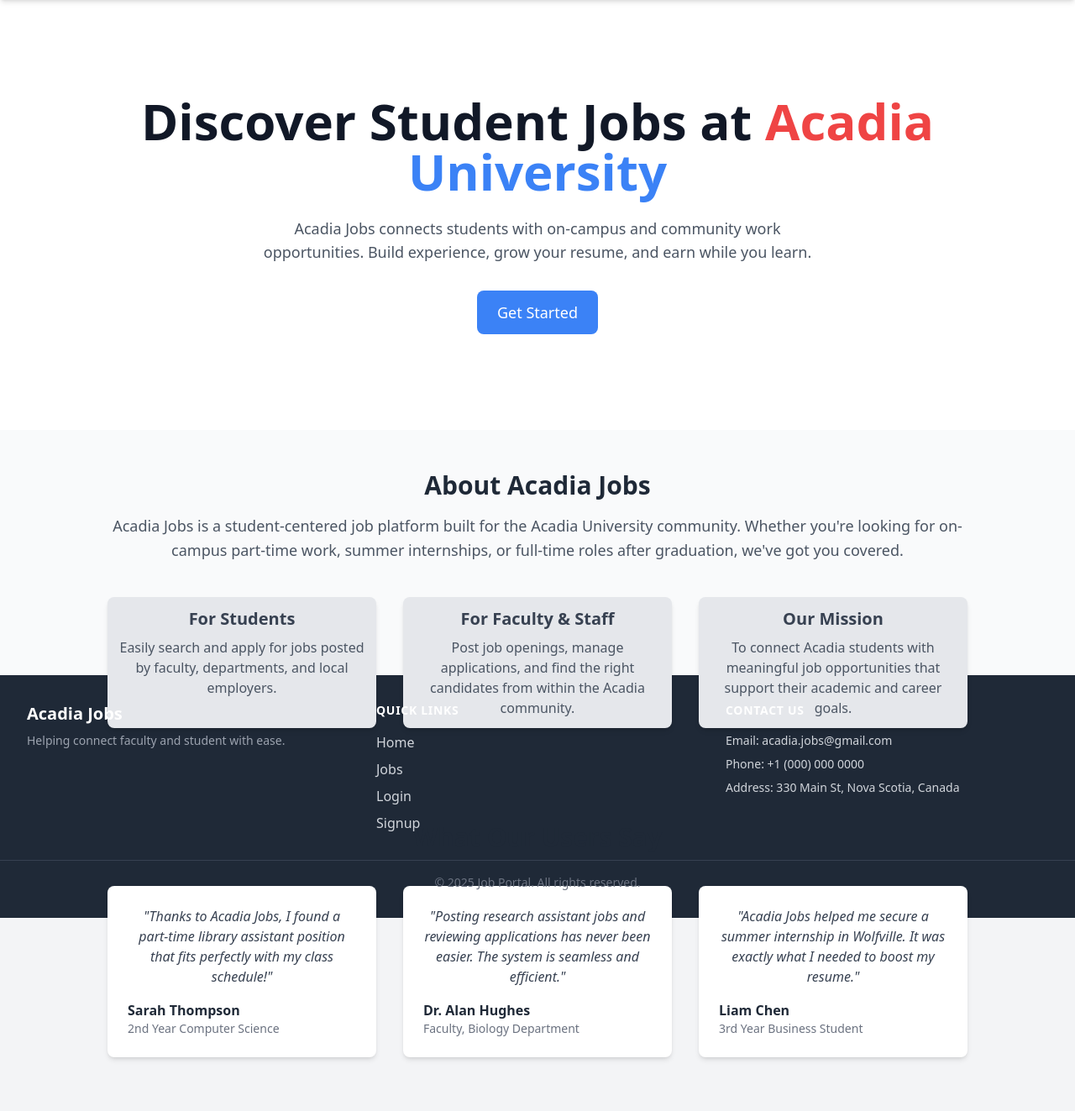
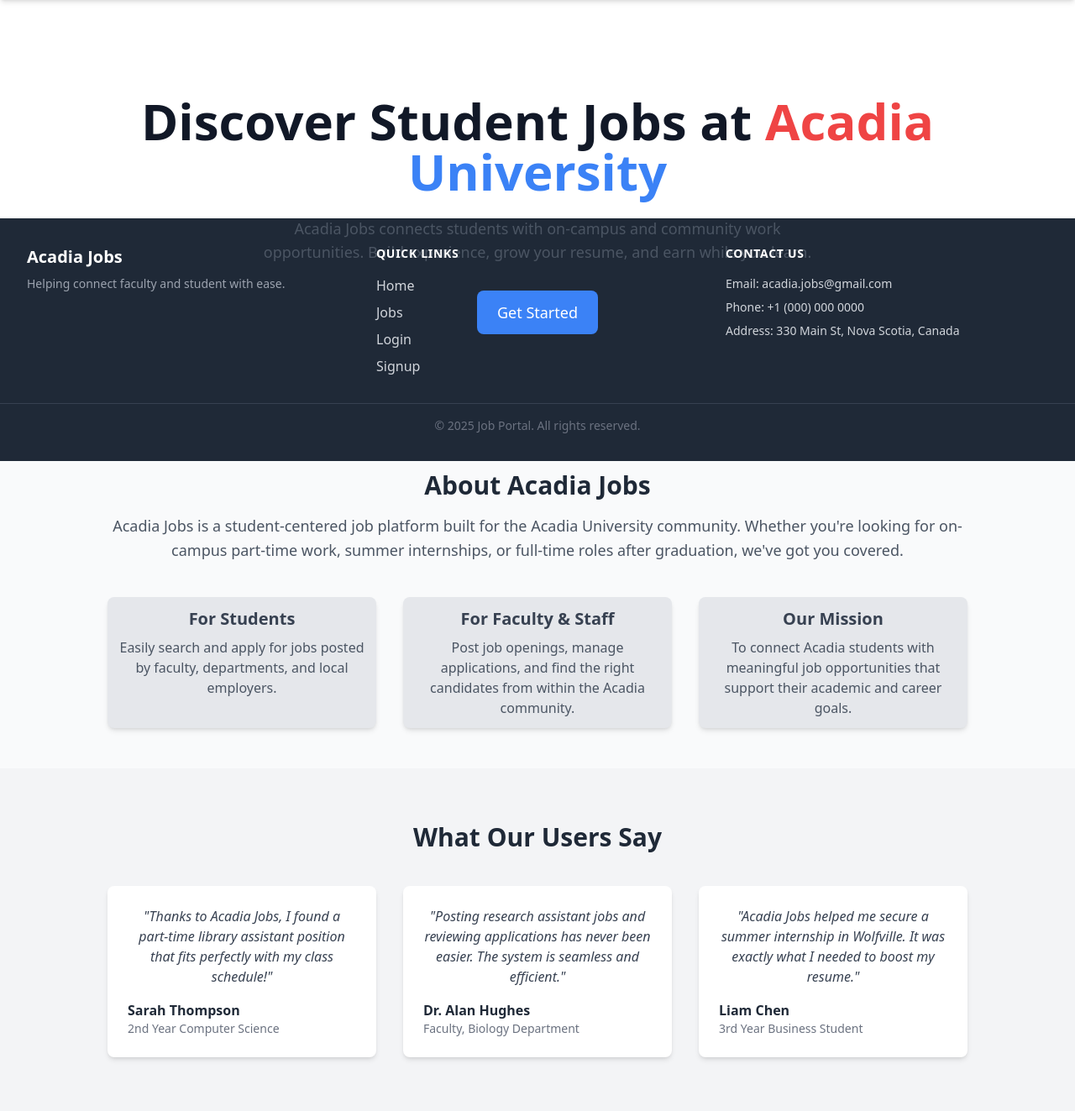
Before and after one commit to roshan589/Acadia-Jobs, a Django app: page / in a window 1280 px wide. Shown: the part 64-1387 px from the top of the page at 84% size. Run offline with Django 5.2, Linux system fonts and the light colour scheme; some libraries are stand-ins or nearby versions.

Commit message:
Create Job Template Modified

```diff
--- a/loginSignup/templates/base.html
+++ b/loginSignup/templates/base.html
@@ -57,7 +57,7 @@
   </nav>
 
   <!-- Main Page Content Area -->
-  <div class="h-screen">
+  <div class="h-64">
   {% block content %}
   {% endblock %}
   </div>
```
